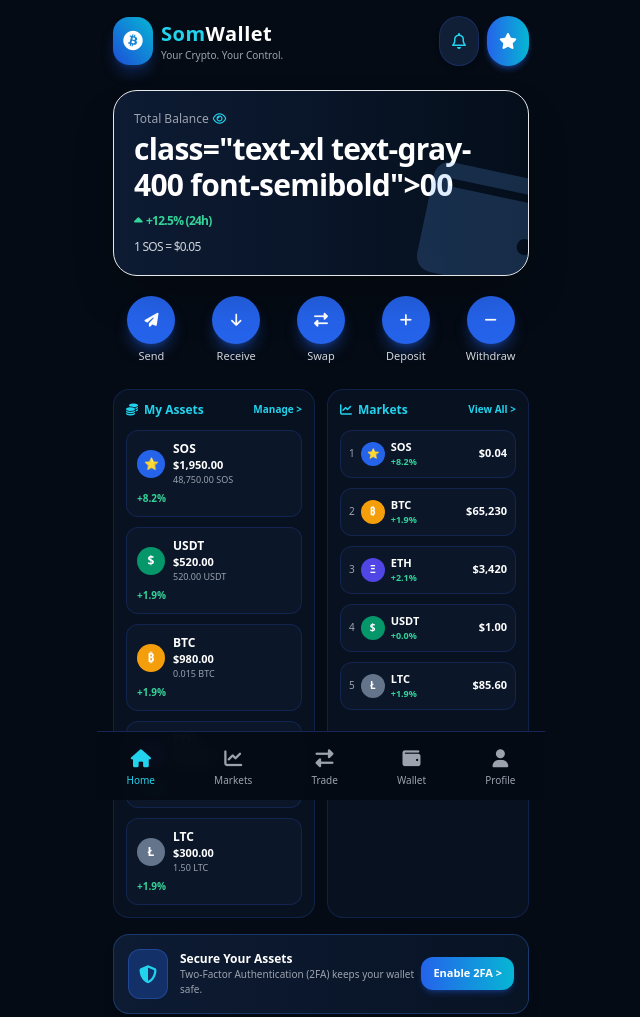
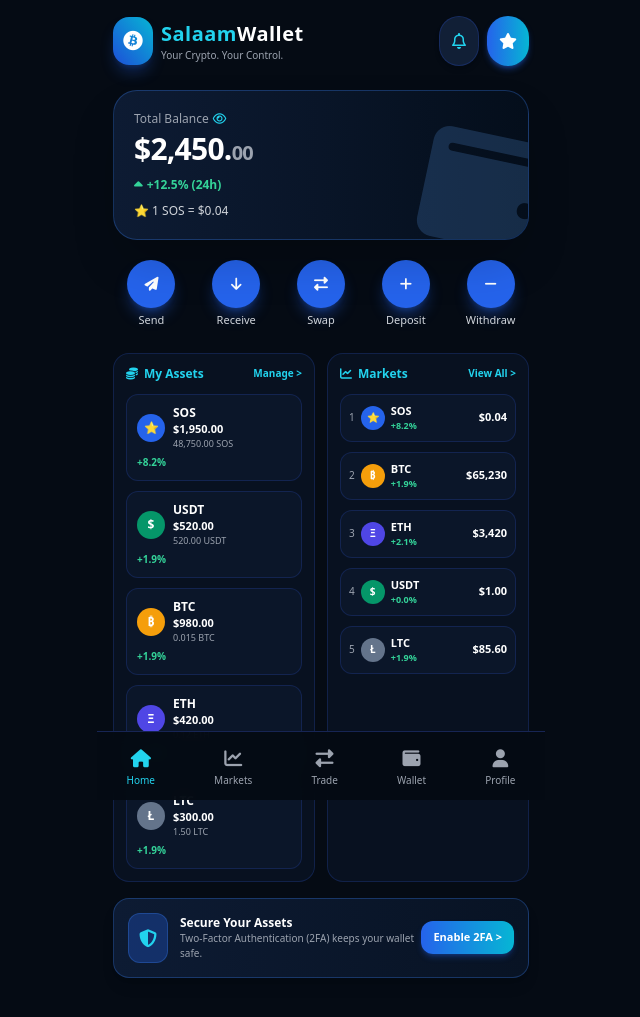
Before and after one commit to keynanabukar2002-jpg/SomApp-website, a plain HTML site: page index.html in a window 1280 px wide. Shown: the whole page, without its empty margins (319-959 px from the left). Drawn offline with nearby package versions, Linux system fonts and the light colour scheme.

Commit message:
Update index.html

```diff
--- a/index.html
+++ b/index.html
@@ -16,7 +16,7 @@
                 <i class="fa-brands fa-bitcoin text-white"></i>
             </div>
             <div>
-                <h1 class="font-extrabold text-xl tracking-wide text-cyan-400">Som<span class="text-white">Wallet</span></h1>
+                <h1 class="font-extrabold text-xl tracking-wide text-cyan-400">Salaam<span class="text-white">Wallet</span></h1>
                 <p class="text-[10px] text-gray-400">Your Crypto. Your Control.</p>
             </div>
         </div>
@@ -31,7 +31,7 @@
     </header>
 
     <!-- Total Balance Card -->
-    <section class="mx-4 mt-2 bg-gradient-to-r from-[#0d1b33] via-[#091528] to-[#040e1b] p-5 rounded-3xl border border-white-500/30 shadow-2xl relative overflow-hidden">
+    <section class="mx-4 mt-2 bg-gradient-to-r from-[#0d1b33] via-[#091528] to-[#040e1b] p-5 rounded-3xl border border-blue-500/30 shadow-2xl relative overflow-hidden">
         <!-- Background Wallet Graphic Illustration Effect -->
         <div class="absolute -right-6 -bottom-4 opacity-20 pointer-events-none transform rotate-12">
             <i class="fa-solid fa-wallet text-9xl text-blue-400"></i>
@@ -42,13 +42,13 @@
             <i class="fa-regular fa-eye text-cyan-400 ml-1"></i>
         </div>
         <div class="text-3xl font-black mt-1 tracking-tight text-white">
-        <div>  class="text-xl text-gray-400 font-semibold">00</span>
+            $2,450.<span class="text-xl text-gray-400 font-semibold">00</span>
         </div>
         <div class="flex items-center space-x-2 mt-2 text-xs">
             <span class="text-emerald-400 font-bold flex items-center"><i class="fa-solid fa-caret-up mr-1 text-sm"></i> +12.5% (24h)</span>
         </div>
         <div class="mt-2 text-xs text-gray-300 font-medium">
-             1 SOS = $0.05
+            ⭐ 1 SOS = $0.04
         </div>
     </section>
 
```
